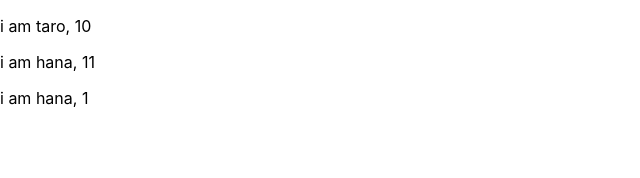
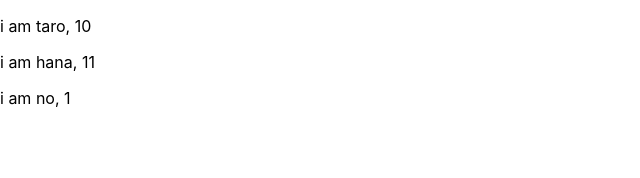
Before and after one commit to panshoku/udemy-react-redux, a React (Create React App) app: page / in a window 1280 px wide. Shown: the top 178 px of the page, without its empty margins (0-640 px from the left). Built offline with nearby package versions, Linux system fonts and the light colour scheme.

Commit message:
learn prop types

```diff
--- a/src/App.js
+++ b/src/App.js
@@ -1,19 +1,20 @@
 import React from 'react';
+import PropTypes from 'prop-types'
 
 // 関数コンポーネント
 const App =() => {
     const profiles =[
         { name: "taro", age: 10},
         { name: "hana", age: 11},
-        { name: "hana"},
+        { name: "no"},
     ]
     return (
         <div>
         {
             // 配列.map()：全ての要素を呼び出す。ループ的な
             // 配列.map(x => x*2) : 配列に入ってる要素がxに渡されて=>の処理をする
-            profiles.map((profile) => {
-                return <User name={profile.name} age={profile.age} />
+            profiles.map((profile, index) => {
+                return <User name={profile.name} age={profile.age} key={index}/>
             })
         }
             {/*
@@ -29,6 +30,12 @@
 const User = (props) => {
     return (<p>i am {props.name}, {props.age}</p>)
 }
+
+User.propTypes = {
+    name: PropTypes.string,
+    age: PropTypes.number.isRequired,
+}
+
 User.defaultProps = {
     age: 1
 }
```
